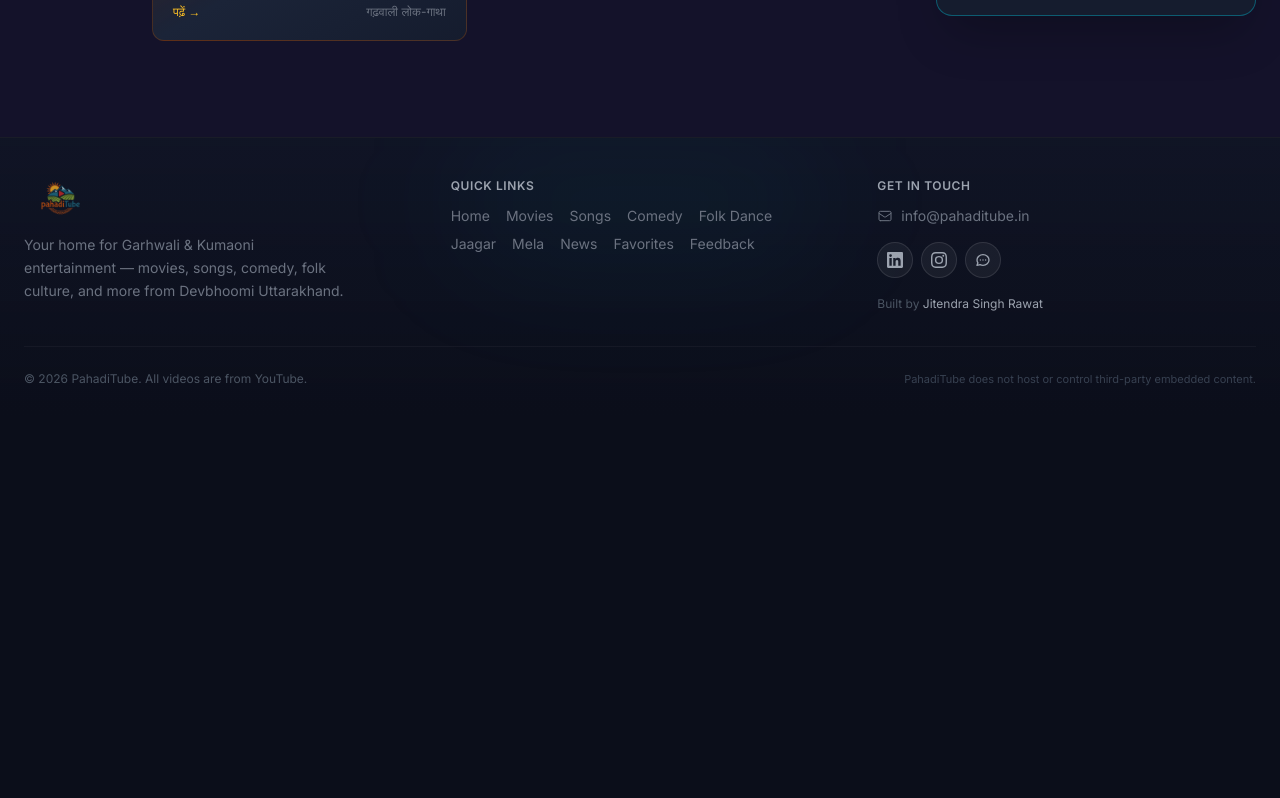
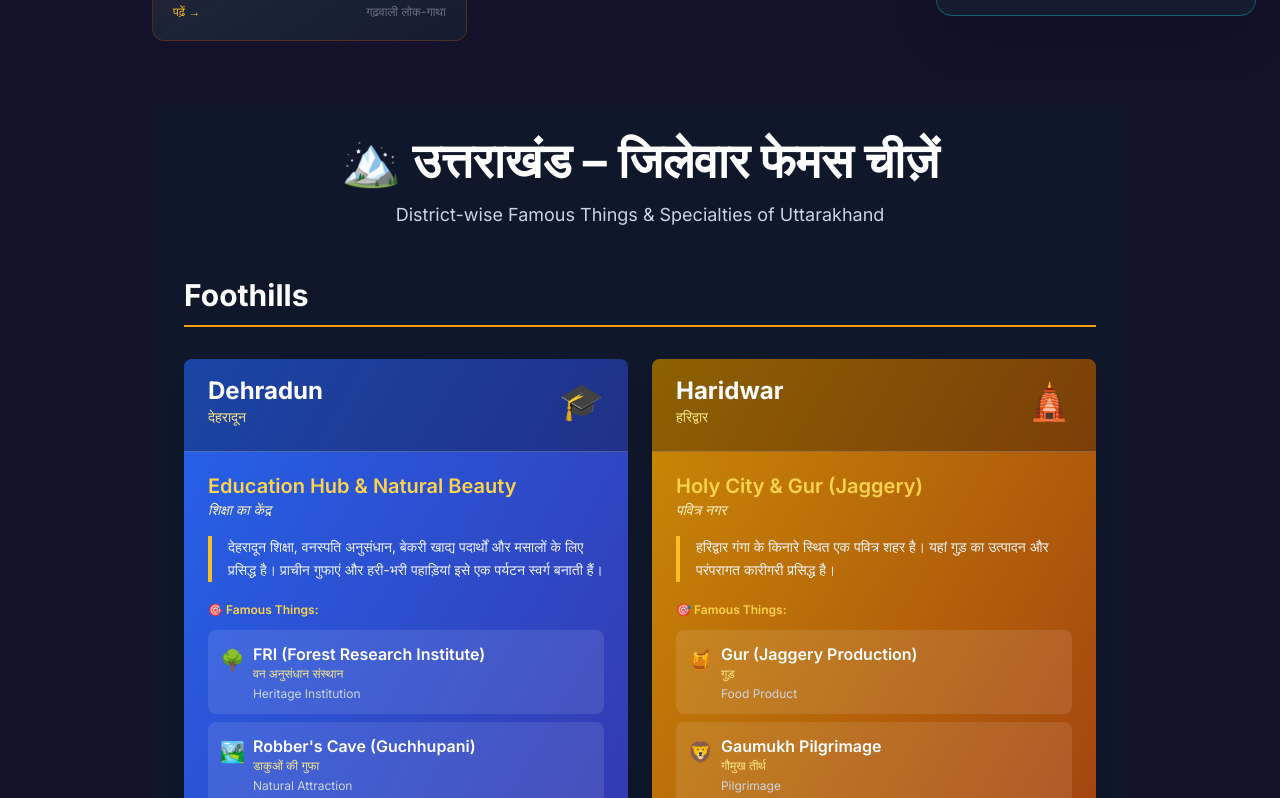
Before and after one commit to jitendrar292/garhwal-ott, a React (Vite) app in the folder client/: page /folk-stories in a window 1280 px wide. Shown: the part 760-1558 px from the top of the page. Before the commit the page ends 1179 px from the top, so only its background shows below. Built offline with nearby package versions, Linux system fonts and the light colour scheme; no server answers.

Commit message:
chore: Integrate district-wise specialties below folk stories section
- Added import for UttarakhandSpecialtiesGrid component to FolkStoriesIndexPage
- Component displays after the folk stories grid with margin separation
- Shows all 12 districts with their famous things, foods, and attractions

```diff
--- a/client/src/pages/FolkStoriesIndexPage.jsx
+++ b/client/src/pages/FolkStoriesIndexPage.jsx
@@ -1,6 +1,7 @@
 import { Link } from 'react-router-dom';
 import { folkStories } from '../data/folkStories';
 import SEO from '../components/SEO';
+import UttarakhandSpecialtiesGrid from '../components/PahadiCuisineGrid';
 
 // Grid index for /folk-stories — shows every Garhwali folk-tale card so the
 // "लोक-गाथा" Explore tile has a real destination. Cards reuse the same
@@ -73,6 +74,11 @@ export default function FolkStoriesIndexPage() {
           </Link>
         ))}
       </div>
+
+      {/* District-wise Famous Things from Uttarakhand */}
+      <div className="mt-16">
+        <UttarakhandSpecialtiesGrid />
+      </div>
     </div>
   );
 }
```
